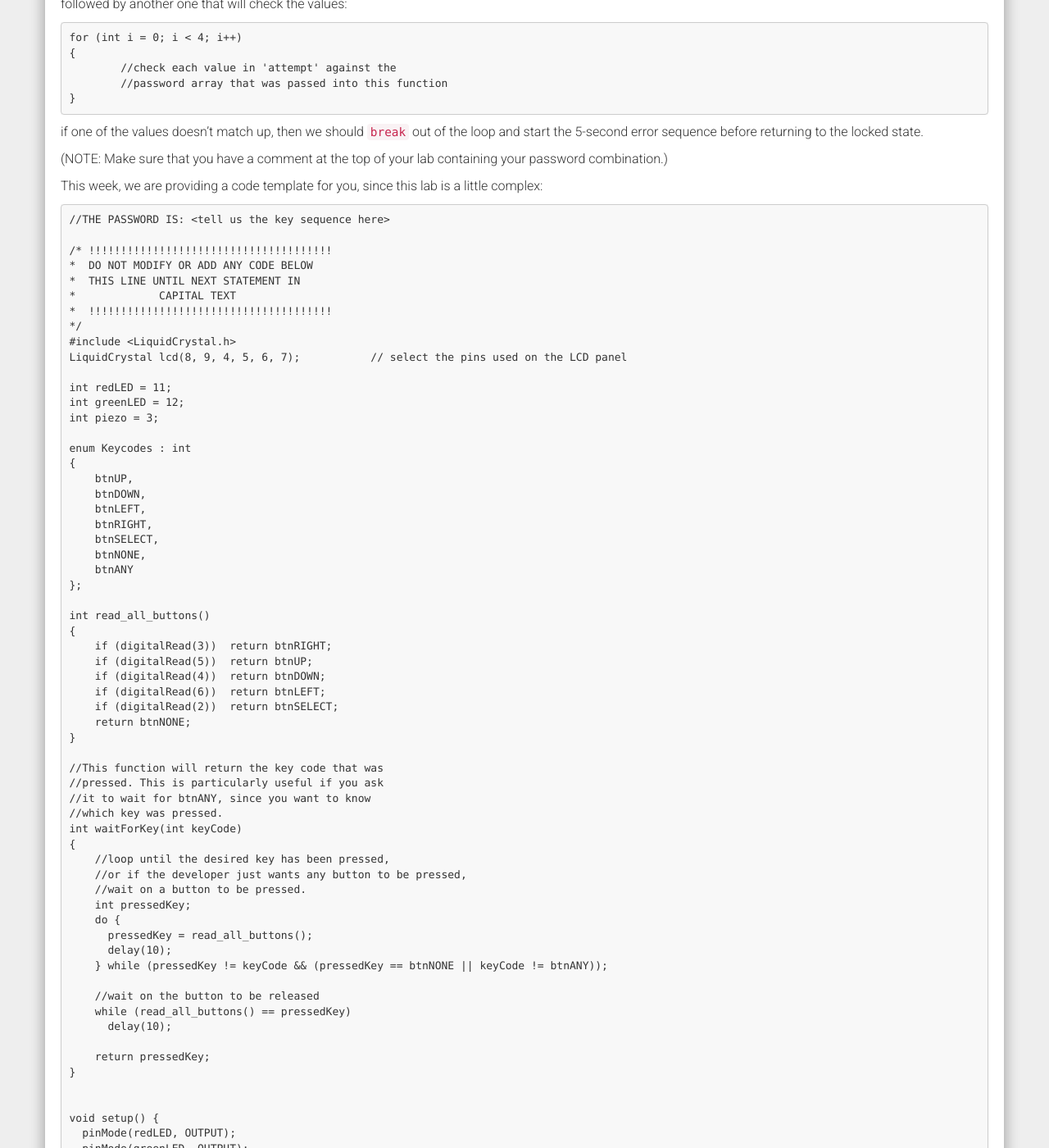
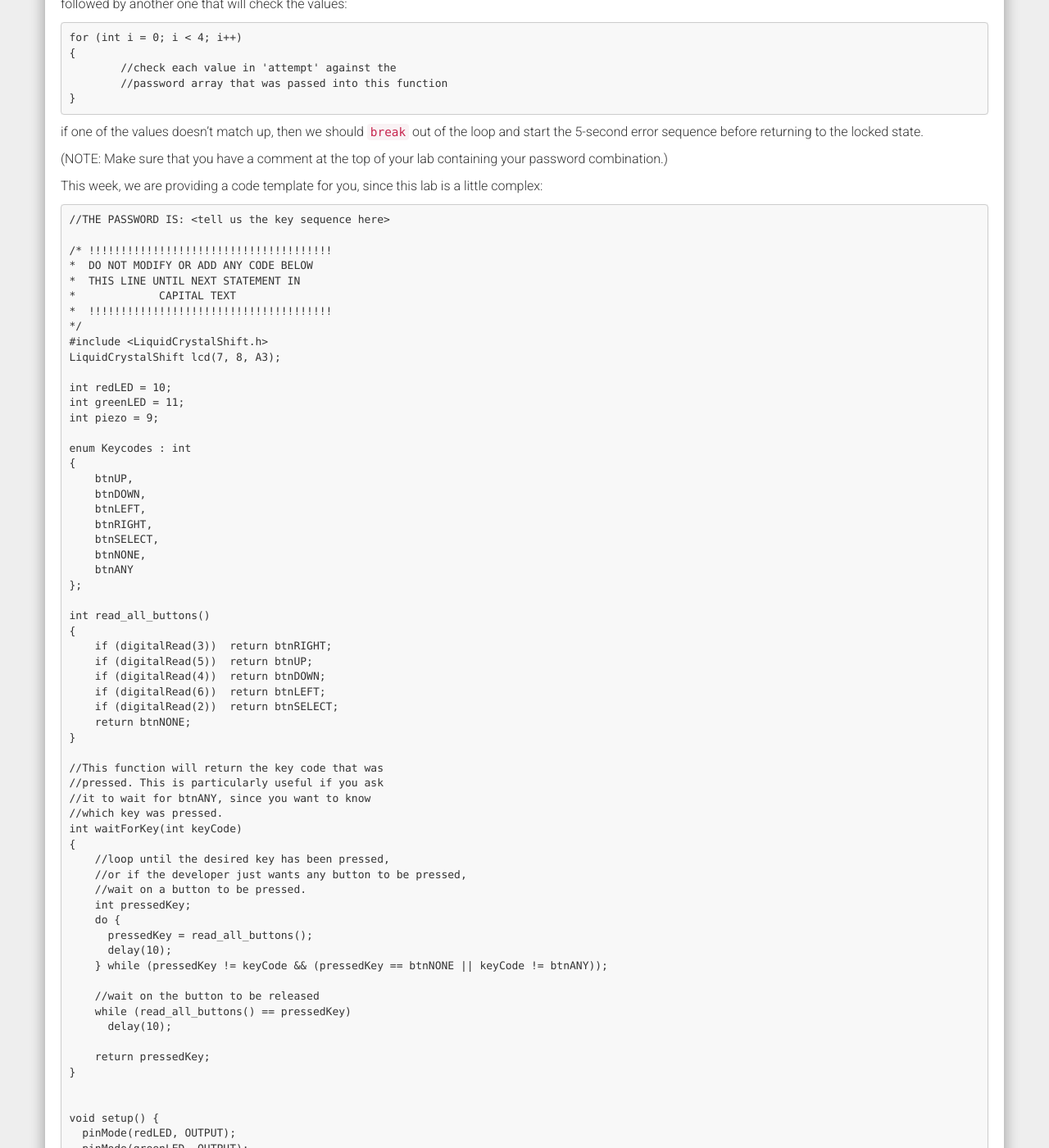
Before and after one commit to AscensionEngineering/ascensionengineering.github.io, a Jekyll site: the page built from _posts/2015-07-19-lab-8-security-system.markdown, in a window 1280 px wide and 1400 px high, scrolled down 906 px. Shown: the whole window at 82% size. Built offline with Jekyll 4.4.1, drawn with Linux system fonts in a browser that asks for light colours; nearby versions of some CDN libraries; comment, search, counter and statistics services are not loaded; some of the changed text lies outside the part shown.

Commit message:
Update 2015-07-19-lab-8-security-system.markdown

```diff
--- a/_posts/2015-07-19-lab-8-security-system.markdown
+++ b/_posts/2015-07-19-lab-8-security-system.markdown
@@ -51,12 +51,12 @@ This week, we are providing a code template for you, since this lab is a little
     *             CAPITAL TEXT
     *  !!!!!!!!!!!!!!!!!!!!!!!!!!!!!!!!!!!!!!
     */
-    #include <LiquidCrystal.h>
-    LiquidCrystal lcd(8, 9, 4, 5, 6, 7);           // select the pins used on the LCD panel
+    #include <LiquidCrystalShift.h>
+    LiquidCrystalShift lcd(7, 8, A3);
 
-    int redLED = 11;
-    int greenLED = 12;
-    int piezo = 3;
+    int redLED = 10;
+    int greenLED = 11;
+    int piezo = 9;
 
     enum Keycodes : int
     {
```
